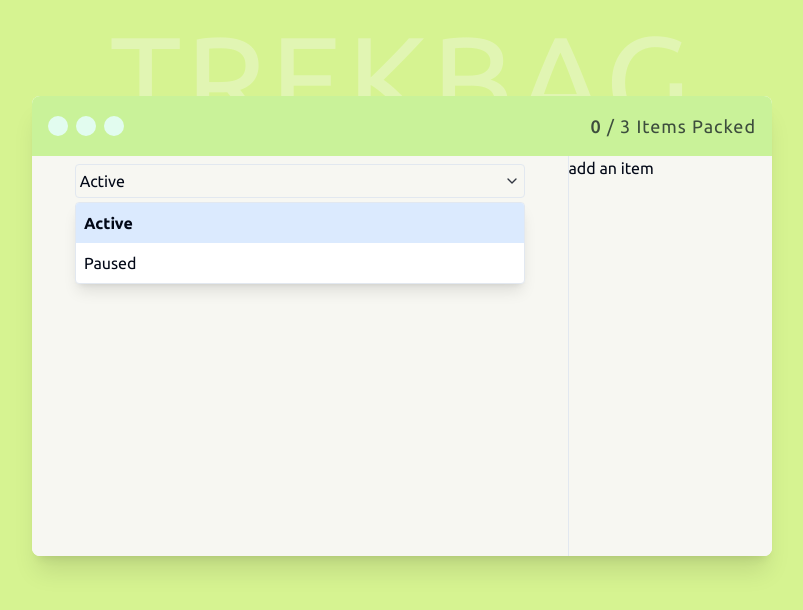
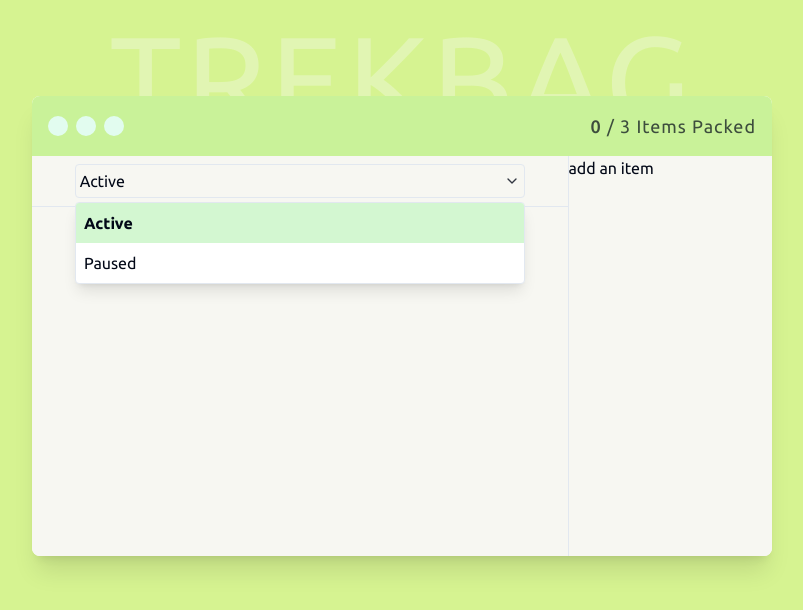
Before and after one commit to ChenHaoJie9527/mini-trekbag, a React (Vite) app: page / in a window 1280 px wide. Both pictures are taken after a click on the button "Active". Shown: the top 610 px of the page, without its empty margins (238-1041 px from the left). Built offline with nearby package versions, Linux system fonts and the light colour scheme.

Commit message:
设置select option背景颜色

```diff
--- a/src/components/TrekCard.tsx
+++ b/src/components/TrekCard.tsx
@@ -28,7 +28,7 @@
       <CardContent className="bg-[#f7f7f2] rounded-b-lg flex p-0 min-h-[400px] ">
         {/* <DataTable columns={columns} data={tableSources} /> */}
         <div className="w-full flex items-center  flex-[70%] border-r flex-col">
-          <div className="w-full p-2 flex items-center justify-center">
+          <div className="w-full p-2 flex items-center justify-center border-b">
             <Select options={options} className="w-[90%]" defaultName="Active" />
           </div>
         </div>
--- a/src/components/base/Select.tsx
+++ b/src/components/base/Select.tsx
@@ -41,7 +41,7 @@
             value={option.value}
             className={({ focus, selected }) =>
               `cursor-pointer select-none relative  p-2 ${
-                focus ? "bg-blue-100" : ""
+                focus ? "bg-[#d3f7d1]" : ""
               } ${selected ? "font-bold" : ""}`
             }
           >
```
